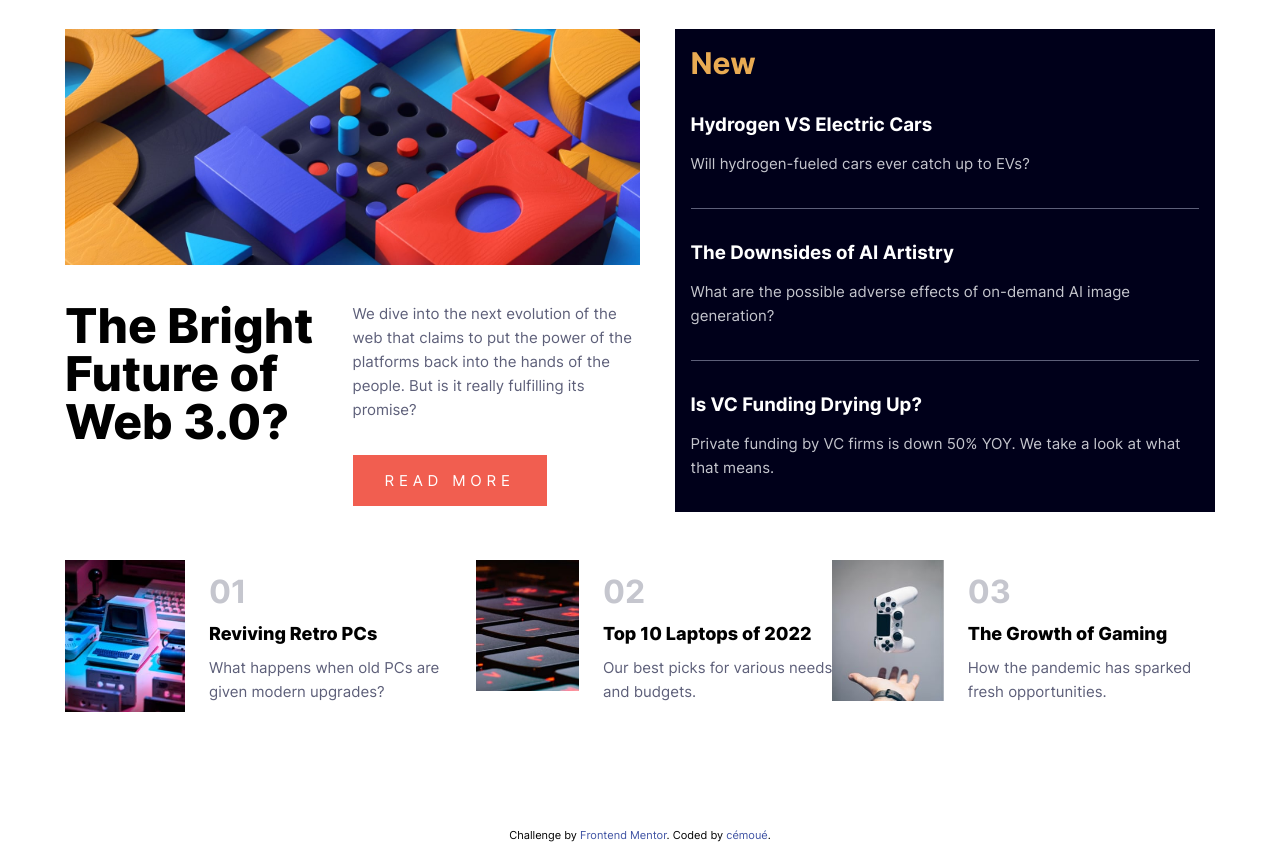
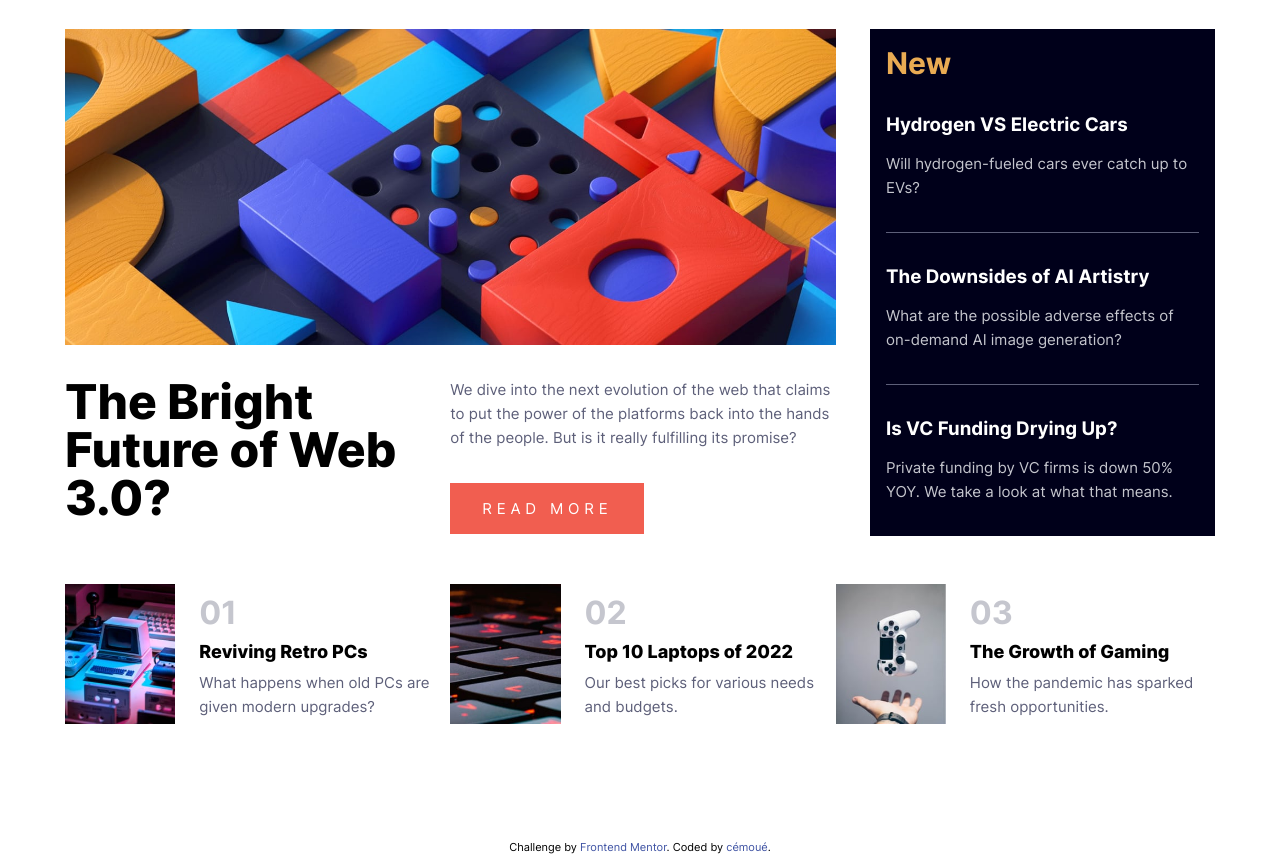
Before and after one commit to euloaz/news-homepage-main, a plain HTML site: page index.html in a window 1280 px wide. Shown: the part 96-950 px from the top of the page. Drawn offline with Linux system fonts and the light colour scheme.

Commit message:
fin maquette

```diff
--- a/assets/css/style.css
+++ b/assets/css/style.css
@@ -57,8 +57,8 @@ p {
     border-bottom: 1px solid var(--gris-bleu-fonce);
 }
 
-.desktop {
-    display: none;
+.desktop{
+    display: none!important;
 }
 .mobile {
     display: block;
@@ -216,7 +216,7 @@ footer{
     }
 
     .desktop {
-        display: block;
+        display: flex!important;
     }
 
     #logo {
@@ -260,11 +260,11 @@ footer{
         align-items: normal;
     }
     #hero {
-        width: 50%;
+        width: 67%;
         padding-bottom: 0;
     }
-    #new{
-        width: 47%;
+    #new {
+        width: 30%;
     }
     #new .content {
         padding: 1rem 1rem 0 1rem;
@@ -272,8 +272,15 @@ footer{
     #top {
         padding-top: 2rem;
         display: flex;
+        justify-content: space-between;
         width: 100%;
+    }
+    #top .article{
+        width: 33%;
+
     }
 }
 
-@media screen and (min-width: 1400px) {}
+@media screen and (min-width: 1400px) {
+    .wrap{max-width: 1350px;}
+}
```
